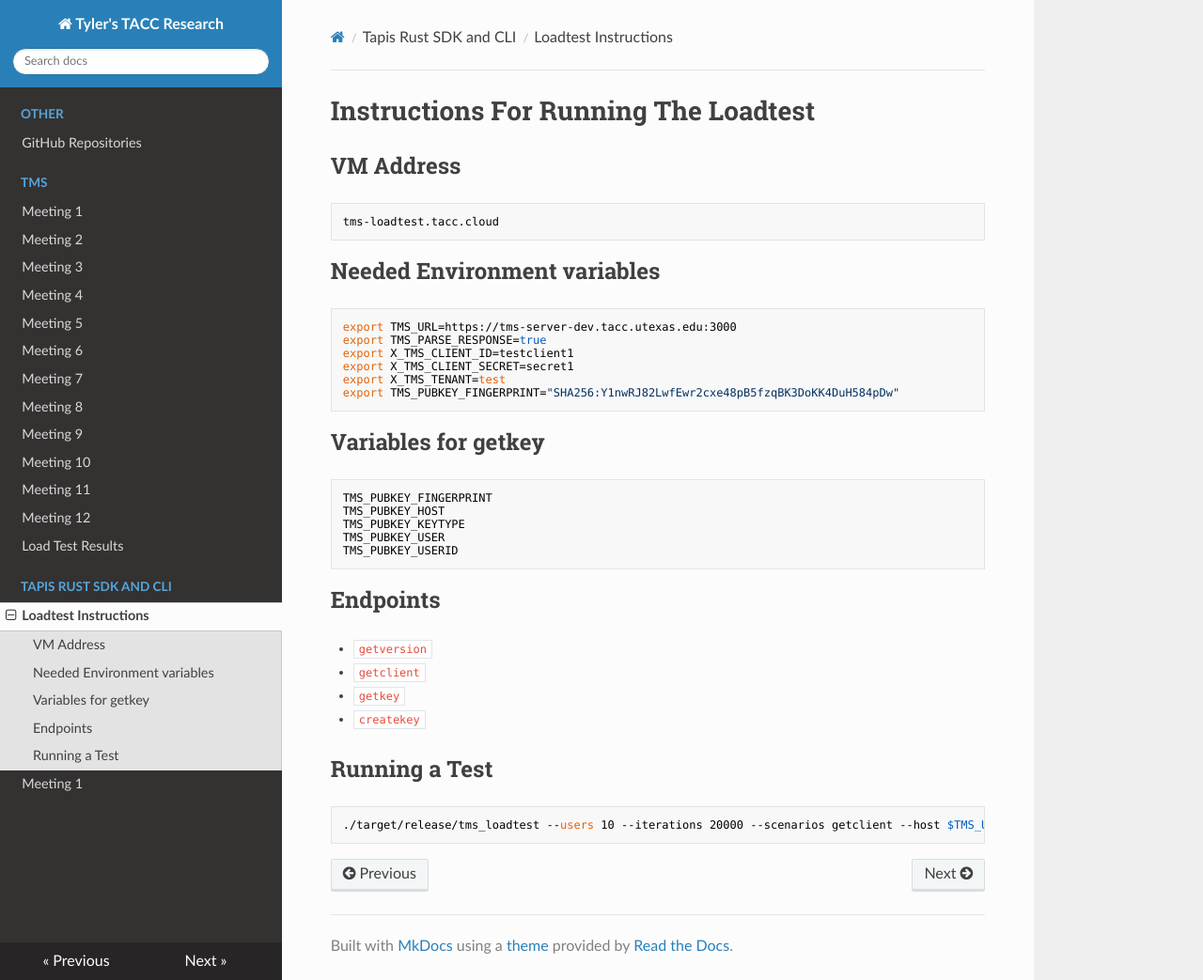
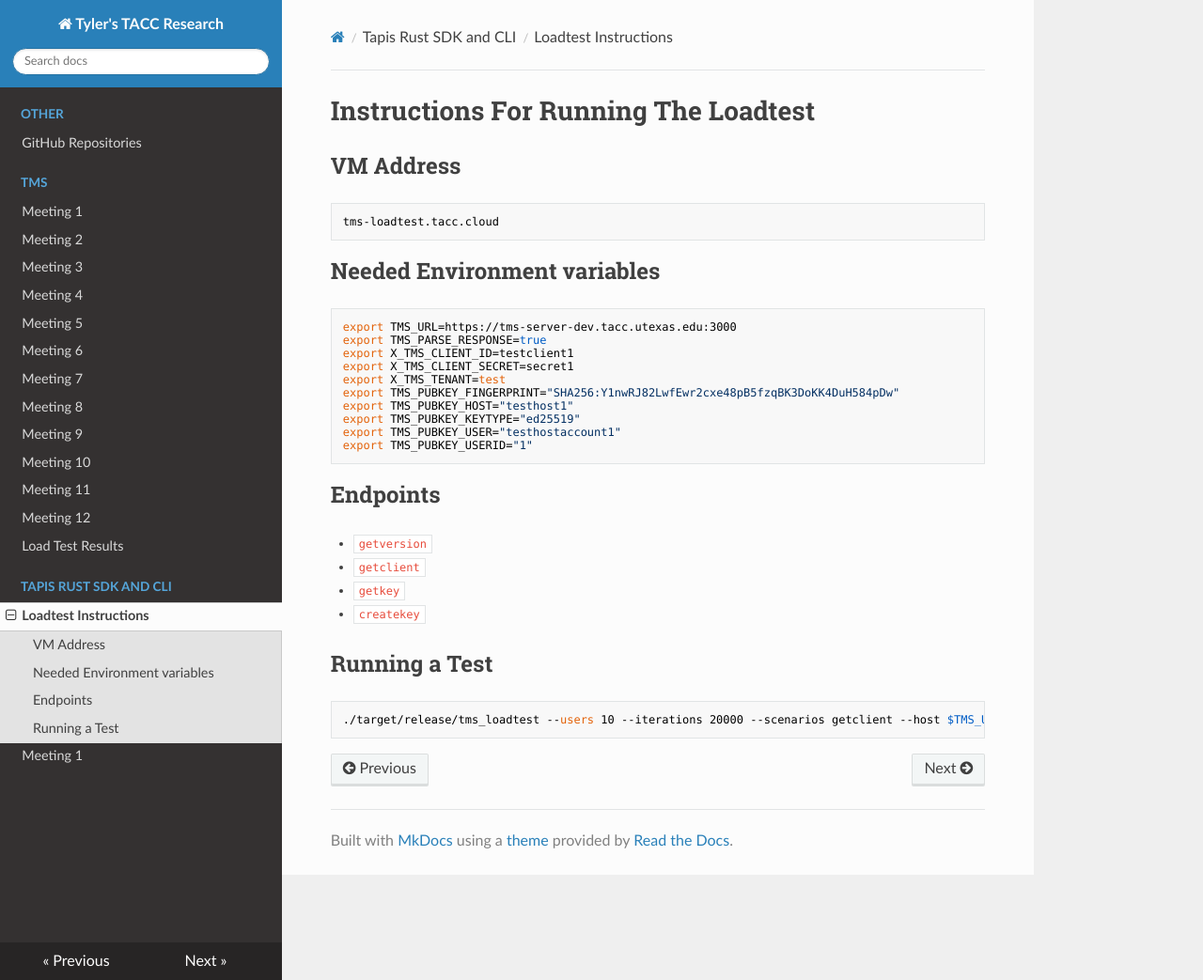
Before and after one commit to tyler0852/tylers-tacc-research, an MkDocs documentation site: the page built from docs/tapis/loadtest_instructions.md, in a window 1280 px wide and 1043 px high. Shown: the whole window at 94% size. Built offline with MkDocs 1.6.1, drawn with Linux system fonts in a browser that asks for light colours; nearby versions of some CDN libraries.

Commit message:
Update loadtest instructions with new export variables
Removed the section listing variables for getkey and added new export variables for TMS public key configuration.

````diff
--- a/docs/tapis/loadtest_instructions.md
+++ b/docs/tapis/loadtest_instructions.md
@@ -15,16 +15,10 @@ export X_TMS_CLIENT_ID=testclient1
 export X_TMS_CLIENT_SECRET=secret1
 export X_TMS_TENANT=test
 export TMS_PUBKEY_FINGERPRINT="SHA256:Y1nwRJ82LwfEwr2cxe48pB5fzqBK3DoKK4DuH584pDw"
-```
-
-## Variables for getkey
-
-```bash
-TMS_PUBKEY_FINGERPRINT
-TMS_PUBKEY_HOST
-TMS_PUBKEY_KEYTYPE
-TMS_PUBKEY_USER
-TMS_PUBKEY_USERID
+export TMS_PUBKEY_HOST="testhost1"
+export TMS_PUBKEY_KEYTYPE="ed25519"
+export TMS_PUBKEY_USER="testhostaccount1"
+export TMS_PUBKEY_USERID="1"
 ```
 
 ## Endpoints
````
